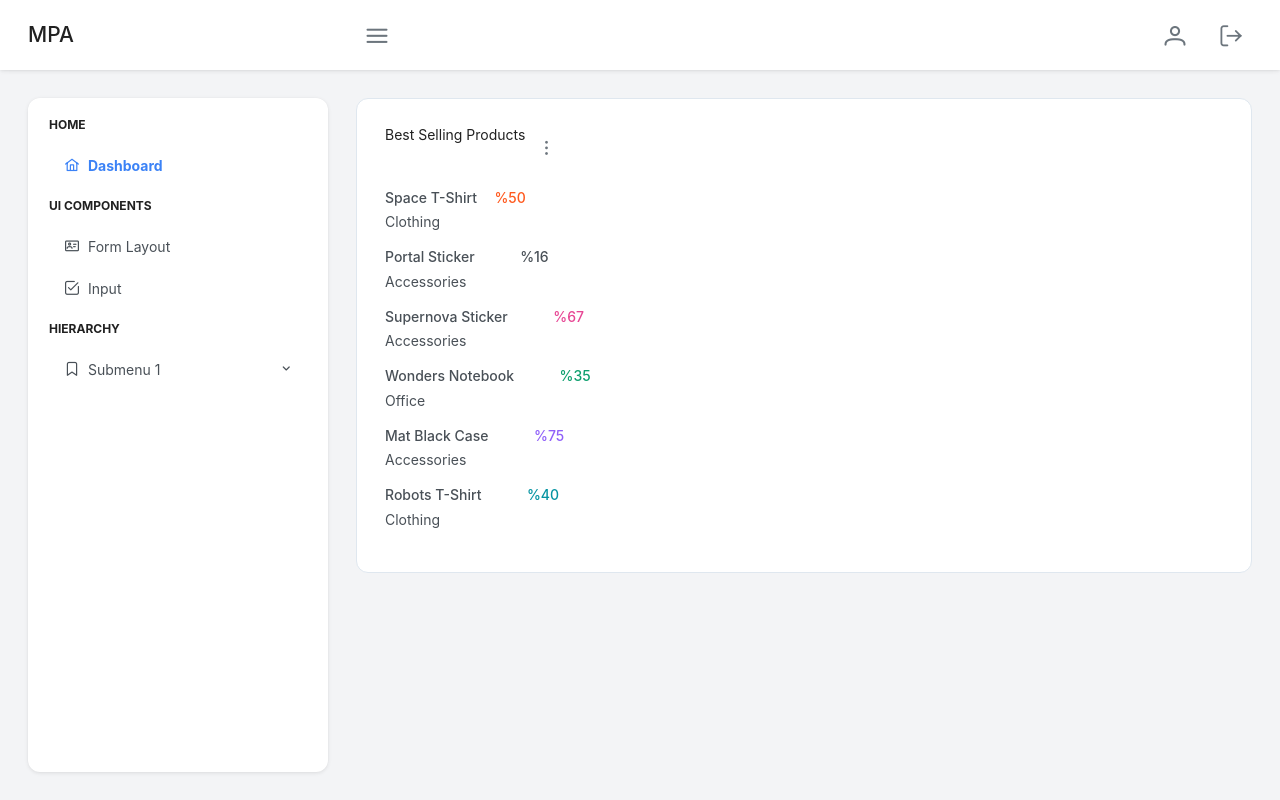
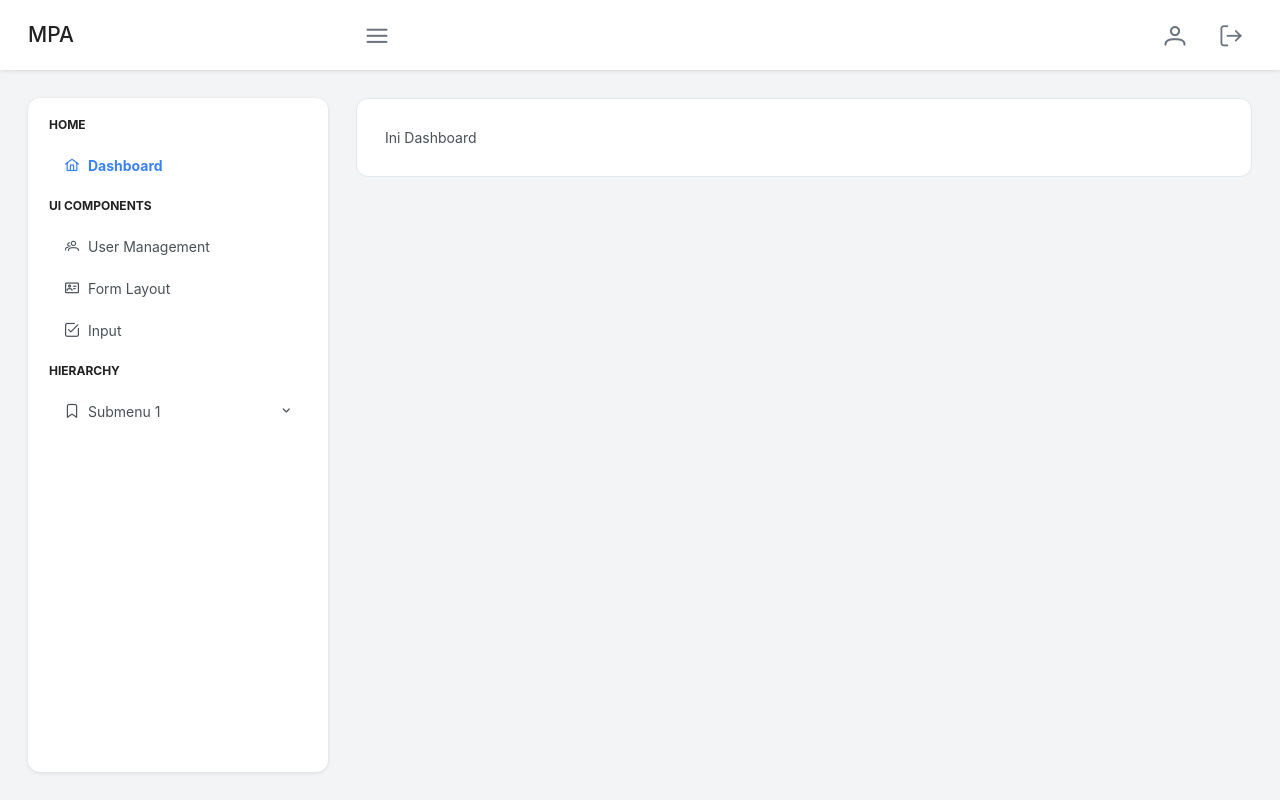
Before and after one commit to coz-git/koperasi-mpa, a Next.js app: page /admin in a window 1280 px wide. Built offline with nearby package versions, Linux system fonts and the light colour scheme.

Commit message:
adjust admin usderr

```diff
--- a/app/admin/layout.js
+++ b/app/admin/layout.js
@@ -12,7 +12,13 @@ const layout = (props) => {
     <>
       <LayoutProvider>
         <AdminLayout>
-          <div>{props.children}</div>
+          <div className="grid">
+            <div className="col-12 xl:col-12">
+              <div className="card">
+                {props.children}
+              </div>
+            </div>
+          </div>
         </AdminLayout>
       </LayoutProvider>
     </>
--- a/app/admin/page.js
+++ b/app/admin/page.js
@@ -1,160 +1,11 @@
 'use client';
 
 import React, { useState, useRef } from 'react';
-import { Button } from 'primereact/button';
-import { Menu } from 'primereact/menu';
 
 const Page = () => {
-  const menu1 = useRef(null);
   return (
     <>
-      <div className="grid">
-        <div className="col-12 xl:col-12">
-          <div className="card">
-            <div className="flex justify-content-between align-items-center mb-5">
-              <h5>Best Selling Products</h5>
-              <div>
-                <Button
-                  type="button"
-                  icon="pi pi-ellipsis-v"
-                  className="p-button-rounded p-button-text p-button-plain"
-                  onClick={(event) => menu1.current.toggle(event)}
-                />
-                <Menu
-                  ref={menu1}
-                  popup
-                  model={[
-                    { label: 'Add New', icon: 'pi pi-fw pi-plus' },
-                    { label: 'Remove', icon: 'pi pi-fw pi-minus' },
-                  ]}
-                />
-              </div>
-            </div>
-            <ul className="list-none p-0 m-0">
-              <li className="flex flex-column md:flex-row md:align-items-center md:justify-content-between mb-4">
-                <div>
-                  <span className="text-900 font-medium mr-2 mb-1 md:mb-0">
-                    Space T-Shirt
-                  </span>
-                  <div className="mt-1 text-600">Clothing</div>
-                </div>
-                <div className="mt-2 md:mt-0 flex align-items-center">
-                  <div
-                    className="surface-300 border-round overflow-hidden w-10rem lg:w-6rem"
-                    style={{ height: '8px' }}
-                  >
-                    <div
-                      className="bg-orange-500 h-full"
-                      style={{ width: '50%' }}
-                    />
-                  </div>
-                  <span className="text-orange-500 ml-3 font-medium">%50</span>
-                </div>
-              </li>
-              <li className="flex flex-column md:flex-row md:align-items-center md:justify-content-between mb-4">
-                <div>
-                  <span className="text-900 font-medium mr-2 mb-1 md:mb-0">
-                    Portal Sticker
-                  </span>
-                  <div className="mt-1 text-600">Accessories</div>
-                </div>
-                <div className="mt-2 md:mt-0 ml-0 md:ml-8 flex align-items-center">
-                  <div
-                    className="surface-300 border-round overflow-hidden w-10rem lg:w-6rem"
-                    style={{ height: '8px' }}
-                  >
-                    <div
-                      className="bg-cyan-500 h-full"
-                      style={{ width: '16%' }}
-                    />
-                  </div>
-                  <span className="text-cyan-500 ml-3 font-medium">%16</span>
-                </div>
-              </li>
-              <li className="flex flex-column md:flex-row md:align-items-center md:justify-content-between mb-4">
-                <div>
-                  <span className="text-900 font-medium mr-2 mb-1 md:mb-0">
-                    Supernova Sticker
-                  </span>
-                  <div className="mt-1 text-600">Accessories</div>
-                </div>
-                <div className="mt-2 md:mt-0 ml-0 md:ml-8 flex align-items-center">
-                  <div
-                    className="surface-300 border-round overflow-hidden w-10rem lg:w-6rem"
-                    style={{ height: '8px' }}
-                  >
-                    <div
-                      className="bg-pink-500 h-full"
-                      style={{ width: '67%' }}
-                    />
-                  </div>
-                  <span className="text-pink-500 ml-3 font-medium">%67</span>
-                </div>
-              </li>
-              <li className="flex flex-column md:flex-row md:align-items-center md:justify-content-between mb-4">
-                <div>
-                  <span className="text-900 font-medium mr-2 mb-1 md:mb-0">
-                    Wonders Notebook
-                  </span>
-                  <div className="mt-1 text-600">Office</div>
-                </div>
-                <div className="mt-2 md:mt-0 ml-0 md:ml-8 flex align-items-center">
-                  <div
-                    className="surface-300 border-round overflow-hidden w-10rem lg:w-6rem"
-                    style={{ height: '8px' }}
-                  >
-                    <div
-                      className="bg-green-500 h-full"
-                      style={{ width: '35%' }}
-                    />
-                  </div>
-                  <span className="text-green-500 ml-3 font-medium">%35</span>
-                </div>
-              </li>
-              <li className="flex flex-column md:flex-row md:align-items-center md:justify-content-between mb-4">
-                <div>
-                  <span className="text-900 font-medium mr-2 mb-1 md:mb-0">
-                    Mat Black Case
-                  </span>
-                  <div className="mt-1 text-600">Accessories</div>
-                </div>
-                <div className="mt-2 md:mt-0 ml-0 md:ml-8 flex align-items-center">
-                  <div
-                    className="surface-300 border-round overflow-hidden w-10rem lg:w-6rem"
-                    style={{ height: '8px' }}
-                  >
-                    <div
-                      className="bg-purple-500 h-full"
-                      style={{ width: '75%' }}
-                    />
-                  </div>
-                  <span className="text-purple-500 ml-3 font-medium">%75</span>
-                </div>
-              </li>
-              <li className="flex flex-column md:flex-row md:align-items-center md:justify-content-between mb-4">
-                <div>
-                  <span className="text-900 font-medium mr-2 mb-1 md:mb-0">
-                    Robots T-Shirt
-                  </span>
-                  <div className="mt-1 text-600">Clothing</div>
-                </div>
-                <div className="mt-2 md:mt-0 ml-0 md:ml-8 flex align-items-center">
-                  <div
-                    className="surface-300 border-round overflow-hidden w-10rem lg:w-6rem"
-                    style={{ height: '8px' }}
-                  >
-                    <div
-                      className="bg-teal-500 h-full"
-                      style={{ width: '40%' }}
-                    />
-                  </div>
-                  <span className="text-teal-500 ml-3 font-medium">%40</span>
-                </div>
-              </li>
-            </ul>
-          </div>
-        </div>
-      </div>
+      <p>Ini Dashboard</p>
     </>
   );
 };
--- /dev/null
+++ b/app/admin/user/page.js
@@ -0,0 +1,23 @@
+'use client';
+
+import React, { useState, useRef } from 'react';
+import { DataTable } from 'primereact/datatable';
+import { Column } from 'primereact/column';
+
+const User = () => {
+  const products = [
+    { nama : 'coz', email : 'sultankosasih@gmail.com' },
+    { nama : 'lala', email : 'lala@gmail.com' },
+  ]
+
+  return (
+    <>
+      <DataTable value={products} tableStyle={{ minWidth: '50rem' }}>
+          <Column field="nama" header="Code"></Column>
+          <Column field="email" header="Name"></Column>
+      </DataTable>
+    </>
+  )
+}
+
+export default User
--- a/components/AdminSidebar.js
+++ b/components/AdminSidebar.js
@@ -15,6 +15,11 @@ const AppSidebar = () => {
     {
       label: 'UI Components',
       items: [
+        {
+          label: 'User Management',
+          icon: 'pi pi-fw pi-users',
+          to: '/admin/user',
+        },
         {
           label: 'Form Layout',
           icon: 'pi pi-fw pi-id-card',
```
